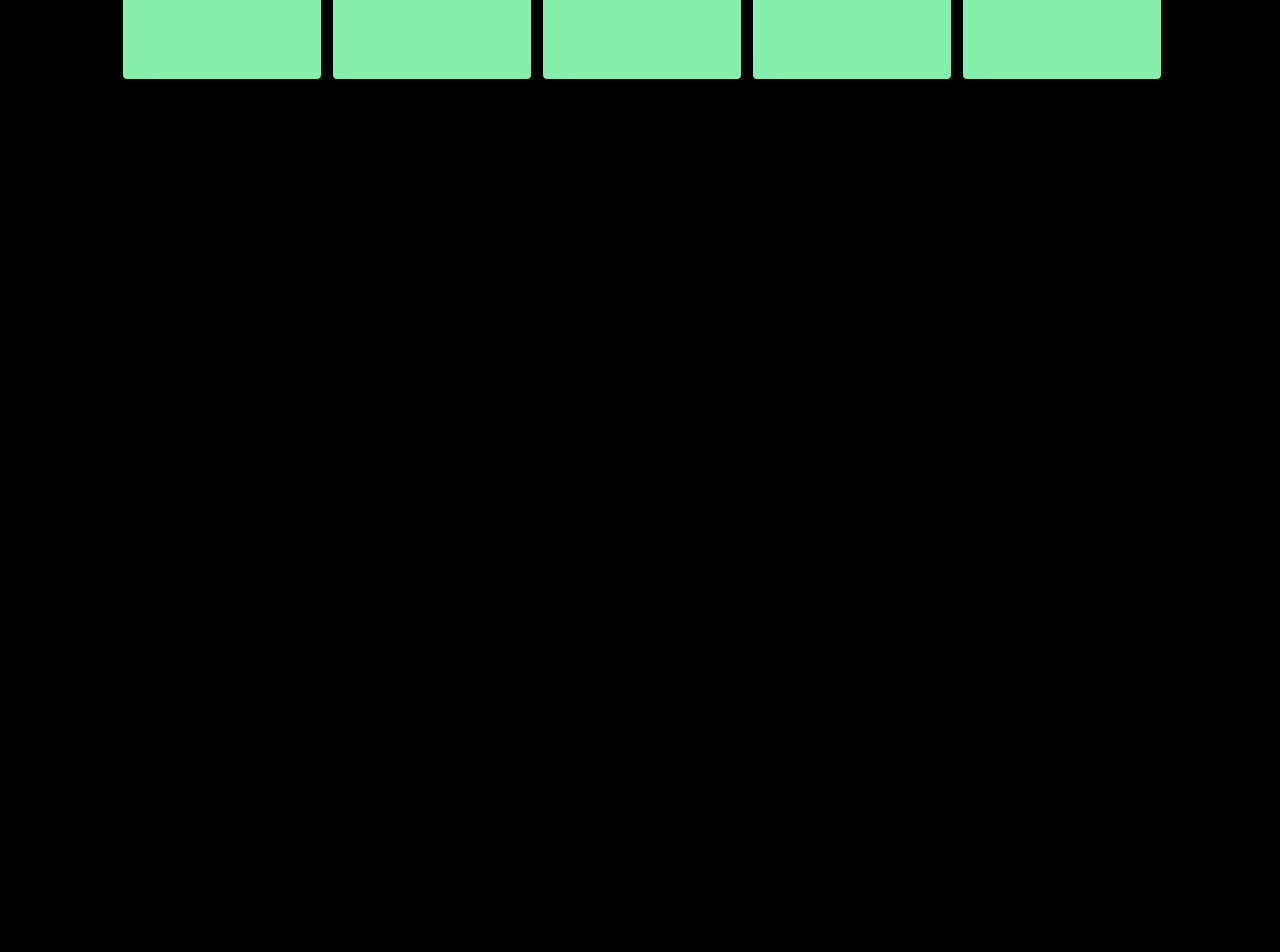
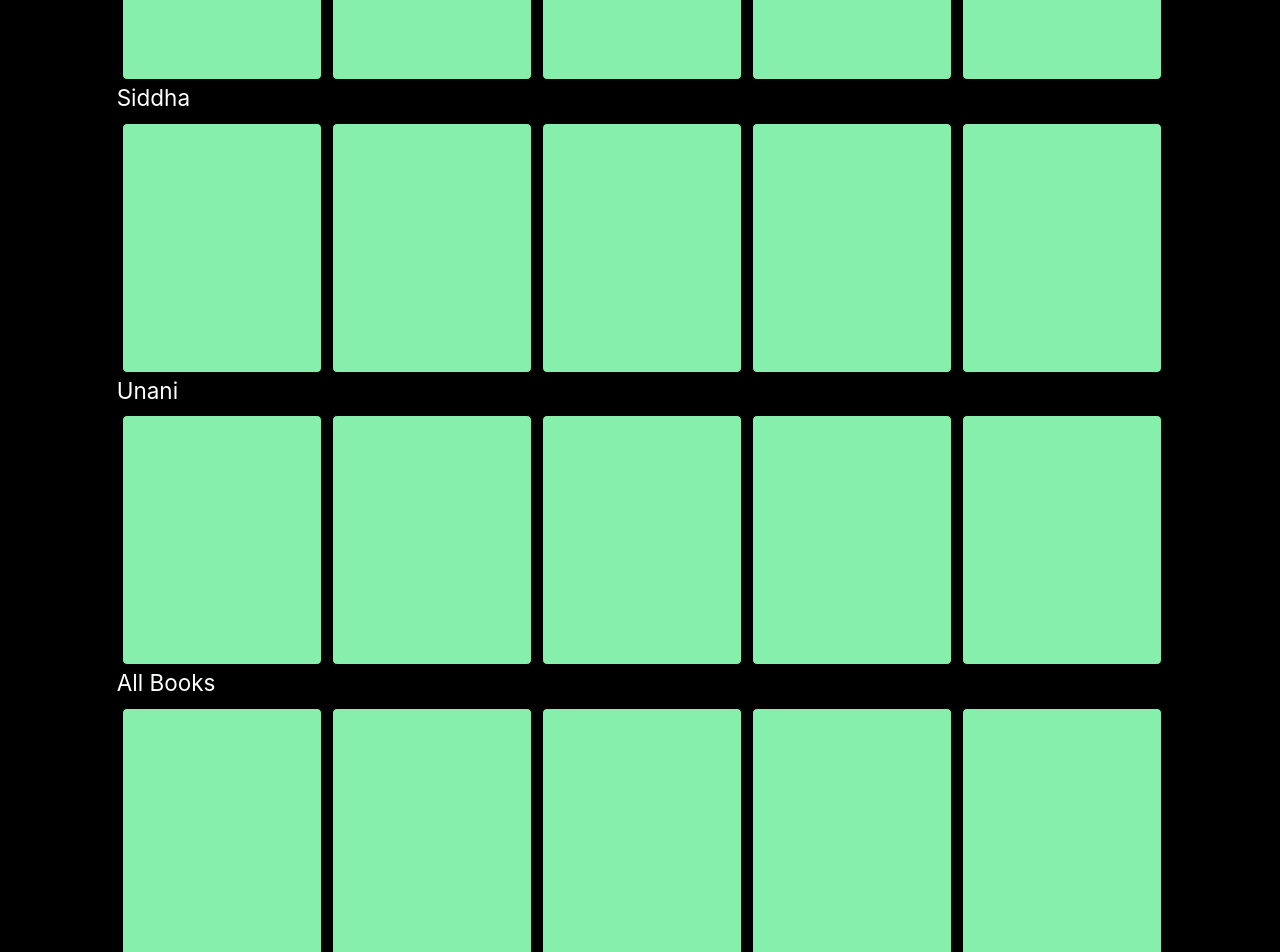
Before and after one commit to thugperfect/elJury, a React (Create React App) app in the folder client/: page /book in a window 1280 px wide. Shown: the part 760-1712 px from the top of the page. Before the commit the page ends 855 px from the top, so only its background shows below. Built offline with nearby package versions, Linux system fonts and the light colour scheme.

Commit message:
all page

```diff
--- a/client/src/components/BookHome.js
+++ b/client/src/components/BookHome.js
@@ -8,6 +8,7 @@ import "swiper/css/pagination";
 import "swiper/css/navigation";
 
 import { EffectCoverflow, Pagination, Navigation } from "swiper/modules";
+import All from "../contents/All";
 
 const BookHome = () => {
   return (
@@ -92,24 +93,7 @@ const BookHome = () => {
           </div>
 
           <div className="w-full">
-            <div className="name text-4xl mb-3">All Books</div>
-            <div className="flex overflow-x-scroll horizontal">
-              <div className="flex">
-                <SingleBook />
-                <SingleBook />
-                <SingleBook />
-                <SingleBook />
-                <SingleBook />
-                <SingleBook />
-                <SingleBook />
-                <SingleBook />
-                <SingleBook />
-                <SingleBook />
-                <SingleBook />
-                <SingleBook />
-                <SingleBook />
-              </div>
-            </div>
+            <All/>
           </div>
         </div>
       </div>
--- /dev/null
+++ b/client/src/contents/All.js
@@ -0,0 +1,90 @@
+import React from 'react'
+import SingleBook from '../components/SingleBook'
+const All = () => {
+  return (<>
+  <div className='w-full'>
+     <div className="name text-4xl mb-3">Ayurvedha</div>
+            <div className="flex overflow-x-scroll horizontal">
+              <div className="flex">
+                <SingleBook />
+                <SingleBook />
+                <SingleBook />
+                <SingleBook />
+                <SingleBook />
+                <SingleBook />
+                <SingleBook />
+                <SingleBook />
+                <SingleBook />
+                <SingleBook />
+                <SingleBook />
+                <SingleBook />
+                <SingleBook />
+              </div>
+            </div>
+    </div>
+    <div className='w-full'>
+     <div className="name text-4xl mb-3">Siddha</div>
+            <div className="flex overflow-x-scroll horizontal">
+              <div className="flex">
+                <SingleBook />
+                <SingleBook />
+                <SingleBook />
+                <SingleBook />
+                <SingleBook />
+                <SingleBook />
+                <SingleBook />
+                <SingleBook />
+                <SingleBook />
+                <SingleBook />
+                <SingleBook />
+                <SingleBook />
+                <SingleBook />
+              </div>
+            </div>
+    </div>
+    <div className='w-full'>
+     <div className="name text-4xl mb-3">Unani</div>
+            <div className="flex overflow-x-scroll horizontal">
+              <div className="flex">
+                <SingleBook />
+                <SingleBook />
+                <SingleBook />
+                <SingleBook />
+                <SingleBook />
+                <SingleBook />
+                <SingleBook />
+                <SingleBook />
+                <SingleBook />
+                <SingleBook />
+                <SingleBook />
+                <SingleBook />
+                <SingleBook />
+              </div>
+            </div>
+    </div>
+    <div className='w-full'>
+     <div className="name text-4xl mb-3">All Books</div>
+            <div className="flex overflow-x-scroll horizontal">
+              <div className="flex">
+                <SingleBook />
+                <SingleBook />
+                <SingleBook />
+                <SingleBook />
+                <SingleBook />
+                <SingleBook />
+                <SingleBook />
+                <SingleBook />
+                <SingleBook />
+                <SingleBook />
+                <SingleBook />
+                <SingleBook />
+                <SingleBook />
+              </div>
+            </div>
+    </div>
+  </>
+
+  )
+}
+
+export default All
```
Also changed, not shown: client/src/contents/Ayurvedha.js (added), client/src/contents/Siddha.js (added), client/src/contents/Unani.js (added).
